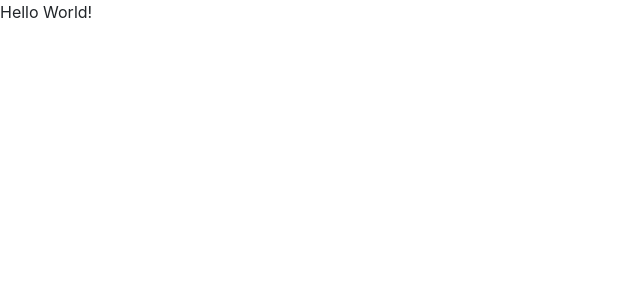
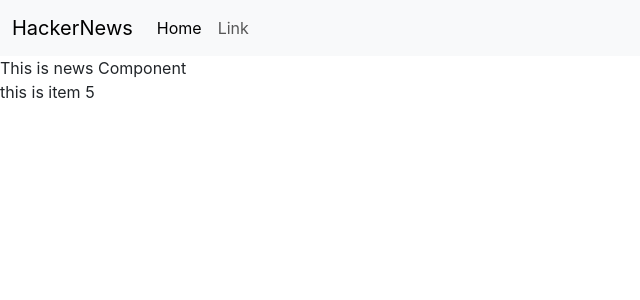
Before and after one commit to sumitgit3/News-App, a React (Create React App) app: page / in a window 1280 px wide. Shown: the top 300 px of the page, without its empty margins (0-640 px from the left). Built offline with nearby package versions, Linux system fonts and the light colour scheme.

Commit message:
Created Components and structure

```diff
--- a/public/index.html
+++ b/public/index.html
@@ -7,7 +7,7 @@
     <meta name="theme-color" content="#000000" />
     <meta
       name="description"
-      content="Web site created using create-react-app"
+      content="News App to get your daily dose of news"
     />
     <link rel="apple-touch-icon" href="%PUBLIC_URL%/logo192.png" />
     <!--
@@ -24,7 +24,7 @@
       work correctly both with client-side routing and a non-root public URL.
       Learn how to configure a non-root public URL by running `npm run build`.
     -->
-    <title>News-App</title>
+    <title>HackerNews-App</title>
     <link href="https://cdn.jsdelivr.net/npm/bootstrap@5.3.3/dist/css/bootstrap.min.css" rel="stylesheet" integrity="sha384-QWTKZyjpPEjISv5WaRU9OFeRpok6YctnYmDr5pNlyT2bRjXh0JMhjY6hW+ALEwIH" crossorigin="anonymous">
   </head>
   <body>
--- a/src/App.js
+++ b/src/App.js
@@ -1,10 +1,12 @@
 import React, { Component } from 'react'
-
+import NavBar from './Components/NavBar'
+import News from './Components/News'
 export default class App extends Component {
   render() {
     return (
       <div>
-        Hello World!
+        <NavBar/>
+        <News/>
       </div>
     )
   }
--- /dev/null
+++ b/src/Components/NavBar.js
@@ -0,0 +1,31 @@
+import React, { Component } from 'react'
+
+export default class NavBar extends Component {
+  render() {
+    return (
+      <div>
+        <nav className="navbar navbar-expand-lg bg-body-tertiary">
+  <div className="container-fluid">
+    <a className="navbar-brand" href="/">HackerNews</a>
+    <button className="navbar-toggler" type="button" data-bs-toggle="collapse" data-bs-target="#navbarSupportedContent" aria-controls="navbarSupportedContent" aria-expanded="false" aria-label="Toggle navigation">
+      <span className="navbar-toggler-icon"></span>
+    </button>
+    <div className="collapse navbar-collapse" id="navbarSupportedContent">
+      <ul className="navbar-nav me-auto mb-2 mb-lg-0">
+        <li className="nav-item">
+          <a className="nav-link active" aria-current="page" href="/">Home</a>
+        </li>
+        <li className="nav-item">
+          <a className="nav-link" href="/">Link</a>
+        </li>
+
+      </ul>
+
+    </div>
+  </div>
+</nav>
+
+      </div>
+    )
+  }
+}
--- /dev/null
+++ b/src/Components/News.js
@@ -0,0 +1,12 @@
+import React, { Component } from 'react'
+import NewsItem from './NewsItem'
+export default class News extends Component {
+  render() {
+    return (
+      <div>
+        This is news Component
+        <NewsItem itemNumber={5}/>
+      </div>
+    )
+  }
+}
--- /dev/null
+++ b/src/Components/NewsItem.js
@@ -0,0 +1,11 @@
+import React, { Component } from 'react'
+
+export default class NewsItem extends Component {
+  render() {
+    return (
+      <div>
+        this is item {this.props.itemNumber}
+      </div>
+    )
+  }
+}
```
